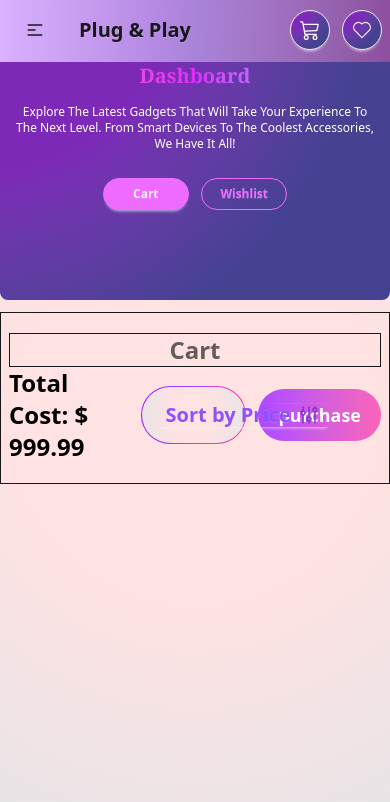
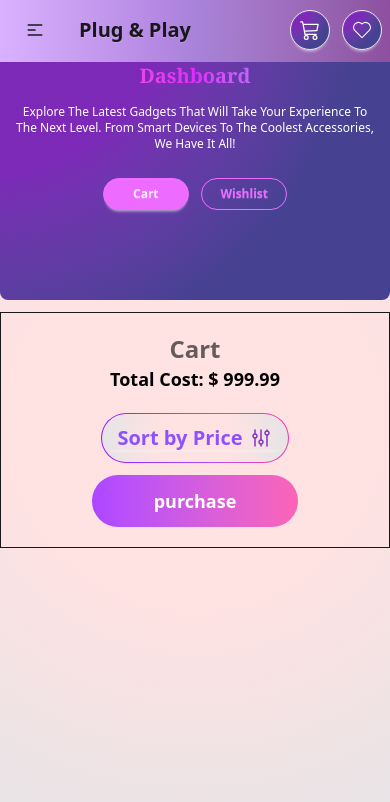
Before and after one commit to rakib-hasan-78/price-cart, a React (Vite) app: page /dashboard in a window 390 px wide. Shown: the top 802 px of the page. Built offline with nearby package versions, Linux system fonts and the light colour scheme; a web font is replaced by a local one.

Commit message:
basic ribbon design with responsiveness

```diff
--- a/src/Components/Ribbon/Ribbon.jsx
+++ b/src/Components/Ribbon/Ribbon.jsx
@@ -6,7 +6,7 @@ const Ribbon = ({tabs}) => {
 
     return (
         <div className='w-full h-auto py-5 xxs:px-2 px-6 my-3  border flex xxs:flex-col lg:flex-row items-center justify-between'>
-            <div className='xxs:w-full lg:w-auto border'>
+            <div className='xxs:w-full lg:w-auto'>
                 <h3
                 className='font-semibold text-2xl text-black/60 xxs:text-center lg:text-left'
                 >
@@ -16,11 +16,11 @@ const Ribbon = ({tabs}) => {
             {
                 tabs==='cart'&& cart.length===0 &&
                 (
-                <div className='w-auto flex items-center justify-around space-x-5'>
-                <h4 className='font-semibold text-2xl text-black'>total cost: $ 999.99</h4>
-                <div className='w-auto flex items-center space-x-3'>
-                    <div className='btn-gradient'>
-                        <div className='w-full body-default-bg rounded-full flex items-center justify-between px-4 py-4'>
+                <div className='w-auto flex  flex-col lg:flex-row flex-wrap items-center justify-around xxs:space-y-5 lg:space-y-0 xxs:space-x-0 lg:space-x-5'>
+                <h4 className='font-semibold xxs:text-lg lg:text-2xl text-black'>total cost: $ 999.99</h4>
+                <div className='w-auto flex xxs:flex-col md:flex-row items-center xxs:space-y-3 md:space-y-0 md:space-x-3'>
+                    <div className='btn-gradient xxs:w-11/12'>
+                        <div className='w-full body-default-bg rounded-full flex items-center xxs:justify-center lg:justify-between xxs:px-4 lg:px-4 xxs:py-3 lg:py-4'>
                             <button
                             className='btn btn-xs text-xl  border-none font-bold text-violet-500 bg-transparent ' type="button">
                                 <span>
@@ -32,9 +32,9 @@ const Ribbon = ({tabs}) => {
                             </button>
                         </div>
                     </div>
-                    <div>
+                    <div className='xxs:w-full md:w-auto'>
                         <button
-                        className='py-3 px-5 rounded-full text-white font-semibold text-lg bg-gradient-to-r from-purple-500 to-pink-400 hover:from-purple-600 hover:to-pink-500 transition-all duration-300'
+                        className='py-3 px-5 rounded-full text-white font-semibold text-lg bg-gradient-to-r from-purple-500 to-pink-400 hover:from-purple-600 hover:to-pink-500 transition-all duration-300 w-full'
                         type='button'
 
                         >
```
